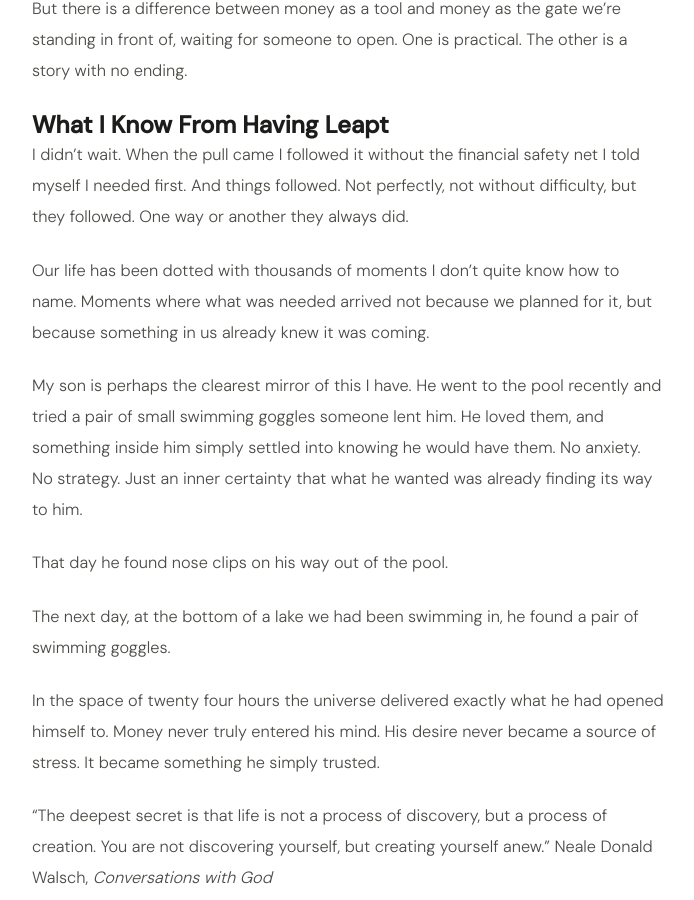
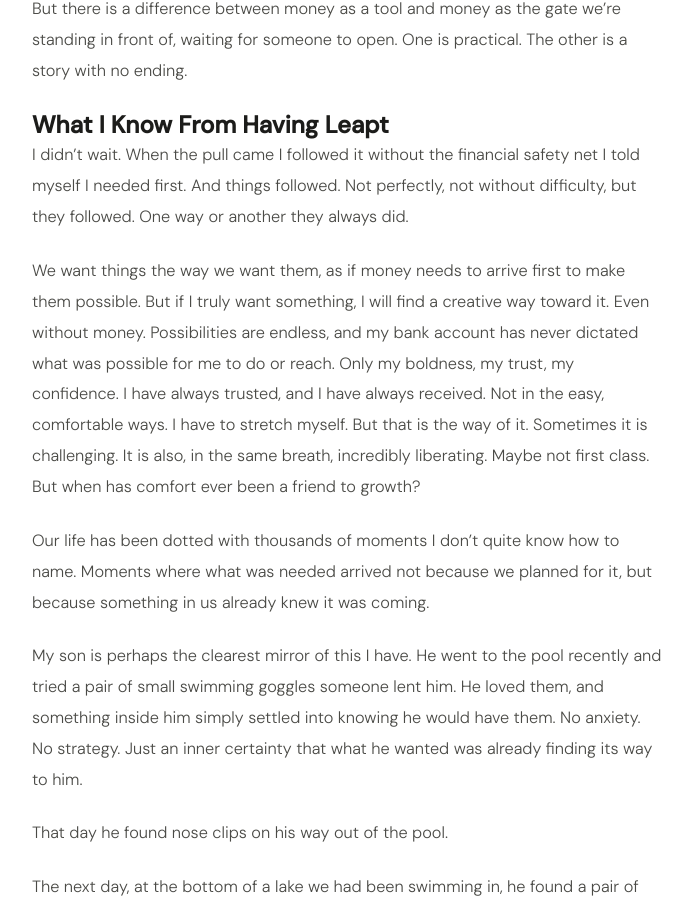
Before and after one commit to Blubell26/giuliapacciotti.com, a Jekyll site: the page built from _posts/2025-03-19-what-you-need-has-been-given.md, in a window 1280 px wide and 900 px high, scrolled down 2092 px. Shown: the whole window, without its empty margins (292-986 px from the left). Built offline with Jekyll 4.4.1, drawn with Linux system fonts in a browser that asks for light colours; comment, search, counter and statistics services are not loaded.

Commit message:
Update 2025-03-19-what-you-need-has-been-given.md

```diff
--- a/_posts/2025-03-19-what-you-need-has-been-given.md
+++ b/_posts/2025-03-19-what-you-need-has-been-given.md
@@ -41,6 +41,9 @@ But there is a difference between money as a tool and money as the gate we’re
 
 I didn’t wait. When the pull came I followed it without the financial safety net I told myself I needed first. And things followed. Not perfectly, not without difficulty, but they followed. One way or another they always did.
 
+We want things the way we want them, as if money needs to arrive first to make them possible. But if I truly want something, I will find a creative way toward it. Even without money. Possibilities are endless, and my bank account has never dictated what was possible for me to do or reach. Only my boldness, my trust, my confidence. I have always trusted, and I have always received. Not in the easy, comfortable ways. I have to stretch myself. But that is the way of it. Sometimes it is challenging. It is also, in the same breath, incredibly liberating.
+Maybe not first class. But when has comfort ever been a friend to growth?
+
 Our life has been dotted with thousands of moments I don’t quite know how to name. Moments where what was needed arrived not because we planned for it, but because something in us already knew it was coming.
 
 My son is perhaps the clearest mirror of this I have. He went to the pool recently and tried a pair of small swimming goggles someone lent him. He loved them, and something inside him simply settled into knowing he would have them. No anxiety. No strategy. Just an inner certainty that what he wanted was already finding its way to him.
```
